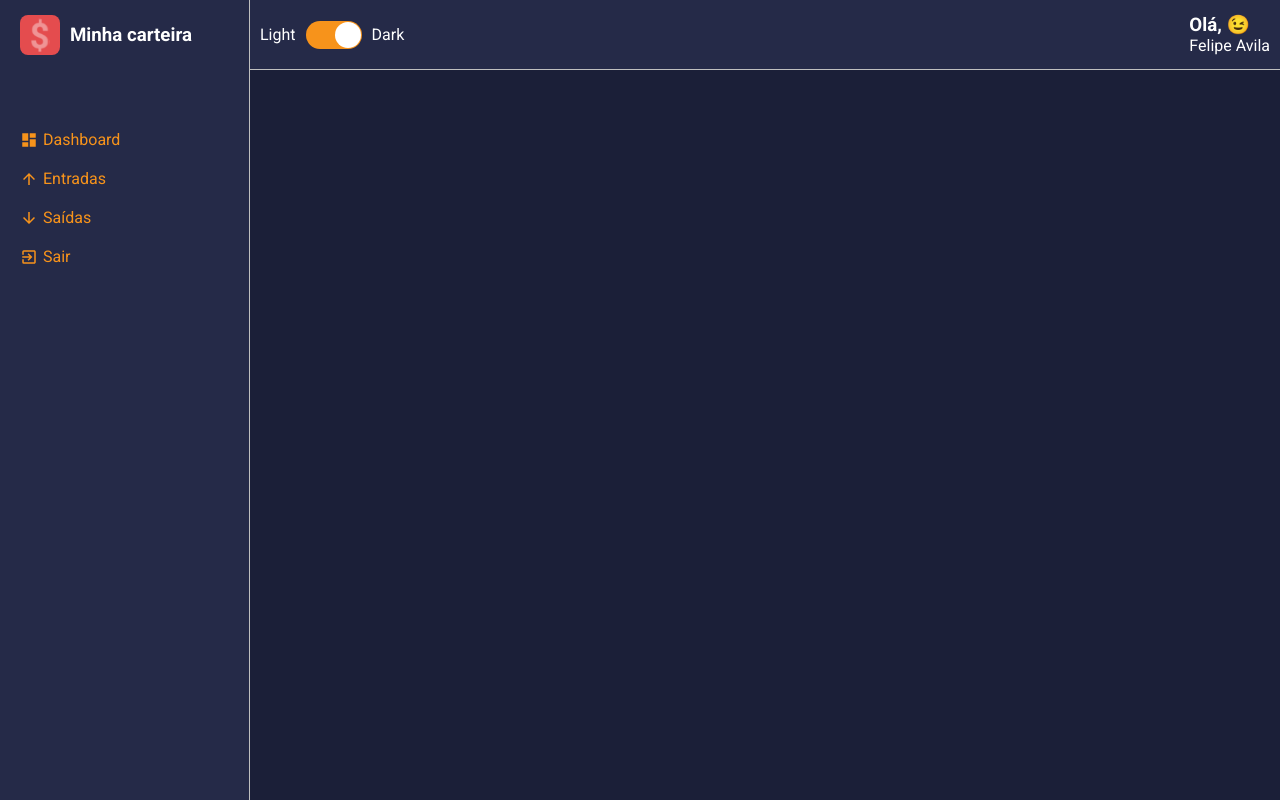
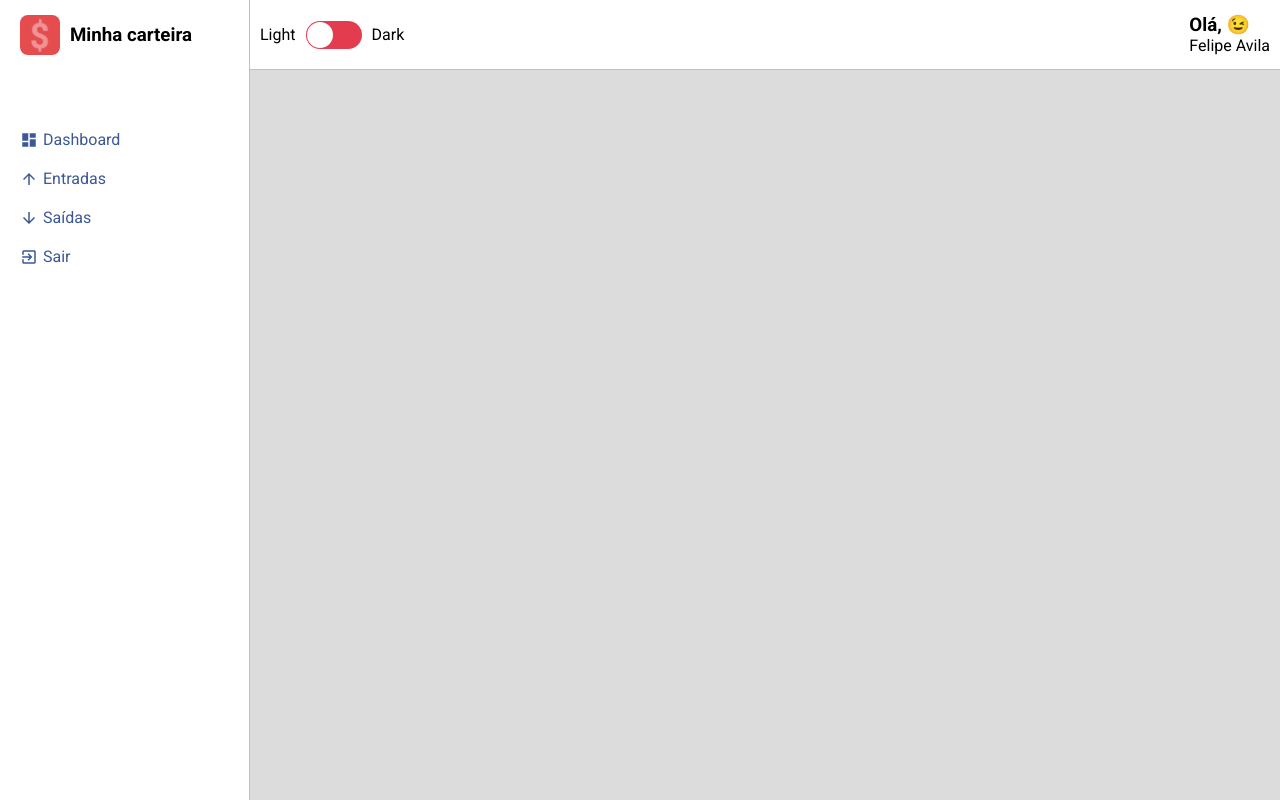
Before and after one commit to felipeavila-dev/controle_financas_pessoais, a React (Create React App) app: page / in a window 1280 px wide. Built offline with nearby package versions, Linux system fonts and the light colour scheme.

Commit message:
Realizada implementação da funcionalidade para troca de theme da aplicação

```diff
--- a/src/App.tsx
+++ b/src/App.tsx
@@ -1,4 +1,4 @@
-import React from 'react';
+import React, { useContext, useEffect } from 'react';
 import GlobalStyles from './styles/GlobalStyles';
 
 import { ThemeProvider } from 'styled-components';
@@ -6,10 +6,13 @@ import { ThemeProvider } from 'styled-components';
 import dark from './styles/themes/dark';
 import light from './styles/themes/light';
 import Routes from './routes';
+import { ThemeContext } from './contexts/themeContext';
 
 const App: React.FC = () => {
+  const { theme } = useContext(ThemeContext);
+
   return  (
-    <ThemeProvider theme={dark}>
+    <ThemeProvider theme={theme}>
       <GlobalStyles />
       <Routes />
     </ThemeProvider>
--- a/src/components/BarChartArea/index.tsx
+++ b/src/components/BarChartArea/index.tsx
@@ -33,7 +33,7 @@ const BarChartArea: React.FC<BarChartProps> = ({ title, data }) => {
       <SideRight>
         <ResponsiveContainer>
           <BarChart data={ data }>
-            <Bar dataKey="amount">
+            <Bar dataKey="amount" name="valor">
               { data.map((indicator) => (
                 <Cell
                 key={ indicator.name }
@@ -41,7 +41,10 @@ const BarChartArea: React.FC<BarChartProps> = ({ title, data }) => {
                 />
                 ))}
             </Bar>
-            {/* <Tooltip formatter={ (value: string) => formatCurrency(Number(value)) }/> */}
+            <Tooltip
+              cursor={{ fill: 'none' }}
+              formatter={ (value: string) => formatCurrency(Number(value)) }
+            />
           </BarChart>
         </ResponsiveContainer>
       </SideRight>
--- a/src/components/MainHeader/index.tsx
+++ b/src/components/MainHeader/index.tsx
@@ -10,7 +10,6 @@ import {
 } from './styles';
 
 const MainHeader: React.FC = () => {
-
   const emoji = useMemo(() => {
     const index = Math.floor(Math.random() * emojis.length);
     return emojis[index];
--- a/src/components/Toggle/index.tsx
+++ b/src/components/Toggle/index.tsx
@@ -1,15 +1,38 @@
-import React from 'react';
+import React, { useContext, useEffect, useState } from 'react';
+import { ThemeContext } from '../../contexts/themeContext';
 import { Container, ToggleLabel, ToggleSelector } from './styles';
 
+import dark from '../../styles/themes/dark'
+import light from '../../styles/themes/light'
+
 const Toggle:React.FC = () => {
+  const { theme, setTheme } = useContext(ThemeContext);
+  const [checkedToggle, setCheckedToggle] = useState(false);
+
+  const changeTheme = () => {
+    if(theme.title === 'dark') {
+      setTheme(light);
+      setCheckedToggle(false);
+      localStorage.setItem('minha_carteira:theme', JSON.stringify(light));
+    } else {
+      setTheme(dark);
+      setCheckedToggle(true);
+      localStorage.setItem('minha_carteira:theme', JSON.stringify(dark));
+    }
+  };
+
+  // useEffect(() => {
+  //   localStorage.setItem('theme', JSON.stringify(theme.title));
+  // }, [theme]);
+
   return (
     <Container>
       <ToggleLabel>Light</ToggleLabel>
       <ToggleSelector
-        checked
+        checked={ checkedToggle }
         uncheckedIcon={false}
         checkedIcon={false}
-        onChange={() => ''}
+        onChange={ changeTheme }
       />
       <ToggleLabel>Dark</ToggleLabel>
     </Container>
--- /dev/null
+++ b/src/contexts/themeContext.tsx
@@ -0,0 +1,51 @@
+import React, { createContext , useContext, useState } from 'react';
+
+import dark from '../styles/themes/dark';
+import light from '../styles/themes/light';
+
+interface ThemeContext {
+  theme: Theme;
+  setTheme: React.Dispatch<any>;
+}
+
+interface Theme {
+  title: string;
+
+  colors: {
+    primary: string;
+    secondary: string;
+    tertiary: string;
+
+    white: string;
+    black: string;
+    gray: string;
+
+    success: string;
+    info: string;
+    warning: string;
+  },
+}
+
+interface ThemeProviderProps {
+  children: React.ReactNode;
+}
+
+export const ThemeContext = createContext<ThemeContext>({} as ThemeContext);
+
+export const ThemeContextProvider = ({ children }: ThemeProviderProps) => {
+  const [theme, setTheme] = useState<Theme>(() => {
+    const localStorageTheme = localStorage.getItem('minha_carteira:theme');
+
+    if(localStorageTheme) {
+      return JSON.parse(localStorageTheme);
+    } else {
+      return light;
+    }
+  });
+
+  return (
+    <ThemeContext.Provider value={{ theme, setTheme }}>
+      { children }
+    </ThemeContext.Provider>
+  )
+};
--- a/src/index.tsx
+++ b/src/index.tsx
@@ -1,12 +1,15 @@
 import React from 'react';
 import ReactDOM from 'react-dom/client';
 import App from './App';
+import { ThemeContextProvider } from './contexts/themeContext';
 
 const root = ReactDOM.createRoot(
   document.getElementById('root') as HTMLElement
 );
 root.render(
   <React.StrictMode>
-    <App />
+    <ThemeContextProvider>
+      <App />
+    </ThemeContextProvider>
   </React.StrictMode>
 );
```
